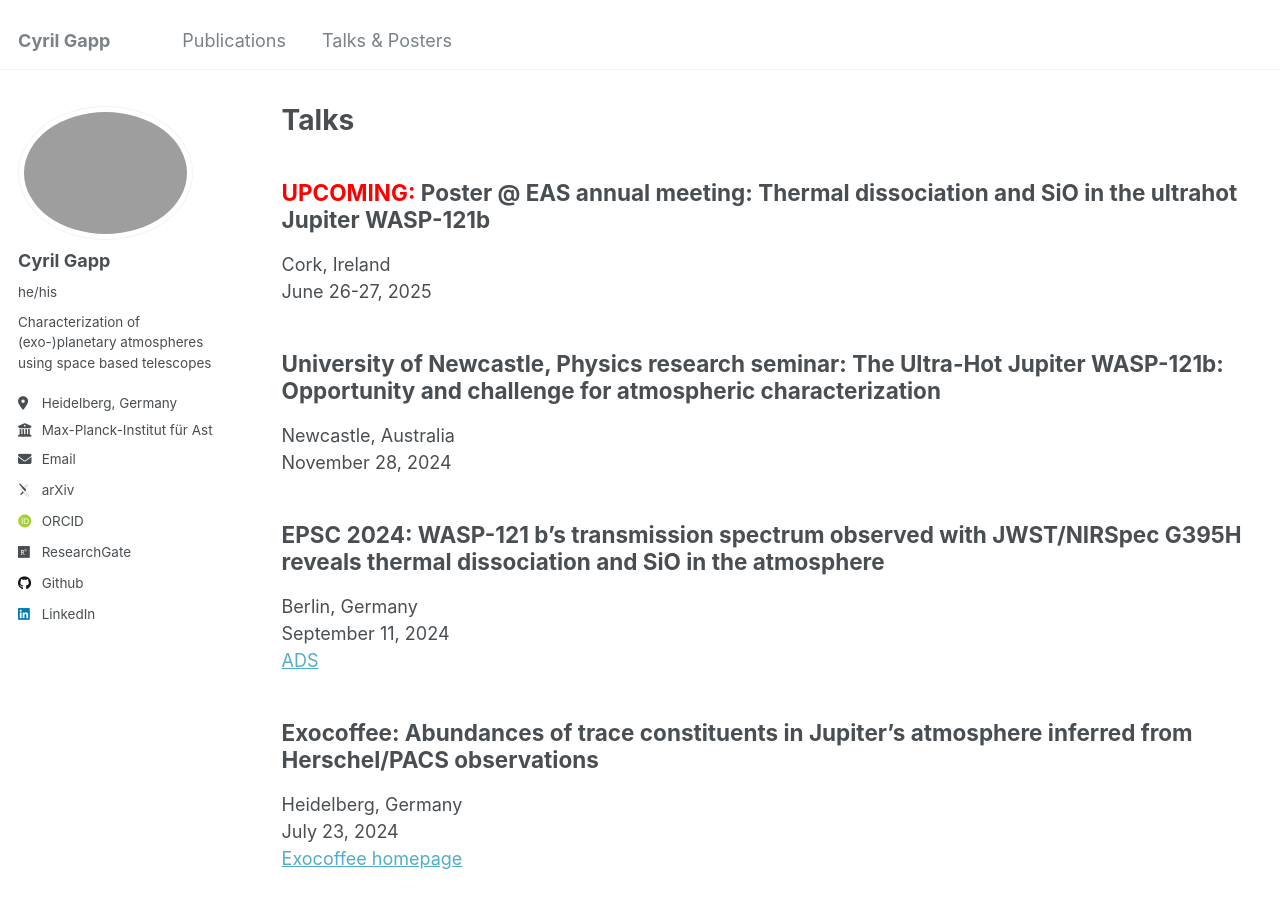
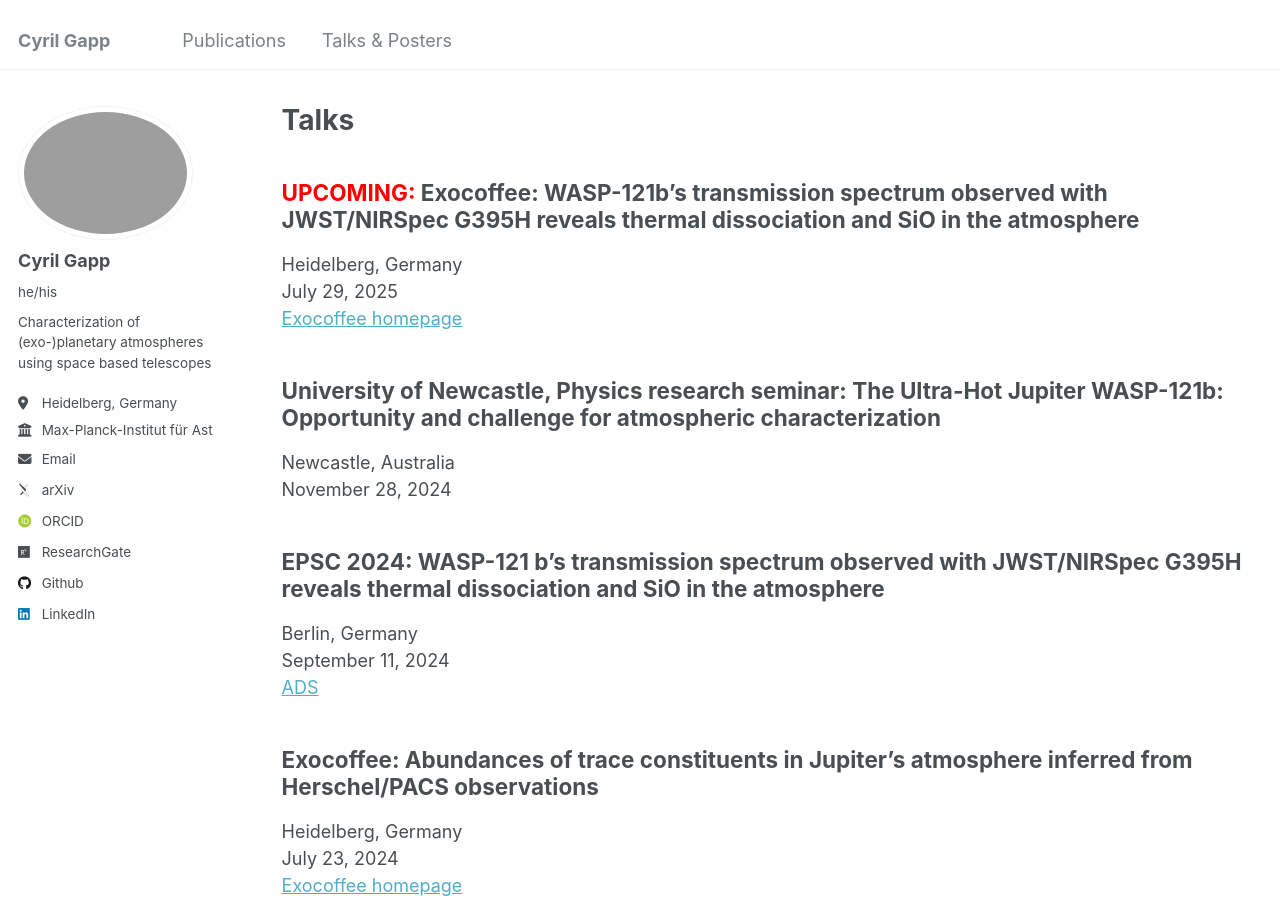
Before and after one commit to gapp-c/gapp-c.github.io, a Jekyll site: the page built from _pages/talks.md, in a window 1280 px wide and 900 px high. Built offline with Jekyll 4.4.1, drawn with Linux system fonts in a browser that asks for light colours; some web fonts are replaced; some of the changed text lies outside the part shown.

Commit message:
eas update

```diff
--- a/_pages/talks.md
+++ b/_pages/talks.md
@@ -5,10 +5,11 @@ permalink: /talks/
 author_profile: true
 ---
 
-<span style="color:red">UPCOMING:</span> Poster @ EAS annual meeting: Thermal dissociation and SiO in the ultrahot Jupiter WASP-121b
+<span style="color:red">UPCOMING:</span> Exocoffee: WASP-121b's transmission spectrum observed with JWST/NIRSpec G395H reveals thermal dissociation and SiO in the atmosphere
 ----------------------------------------------------------------------------
-Cork, Ireland
-June 26-27, 2025
+Heidelberg, Germany
+July 29, 2025
+[Exocoffee homepage](https://sites.google.com/view/exocoffee)
 
 University of Newcastle, Physics research seminar: The Ultra-Hot Jupiter WASP-121b: Opportunity and challenge for atmospheric characterization
 ----------------------------------------------------------------------------
```
Also changed, not shown: other parts of _pages/talks.md (+6 -0 lines), _pages/publications.md (+2 -1 lines), 2 other files.
